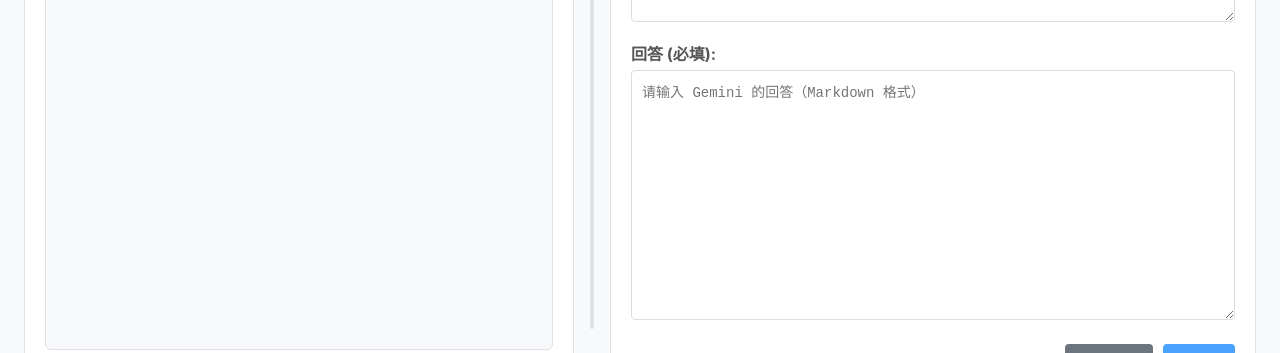
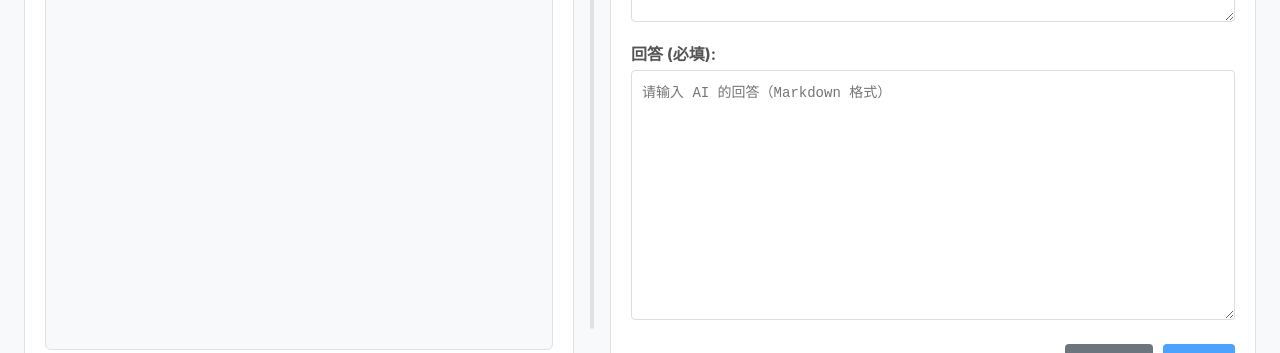
Before and after one commit to weaming/ai-chats-manager, a Vue app: page / in a window 1280 px wide. Shown: the part 447-800 px from the top of the page. Built offline with nearby package versions, Linux system fonts and the light colour scheme; the HTML template or start-up script is replaced by a standard one.

Commit message:
rename to ai

```diff
--- a/package.json
+++ b/package.json
@@ -1,5 +1,5 @@
 {
-  "name": "gemini-chats",
+  "name": "ai-chats",
   "version": "0.0.0",
   "private": true,
   "type": "module",
--- a/src/components/ConversationViewer.vue
+++ b/src/components/ConversationViewer.vue
@@ -246,7 +246,7 @@ const generateImage = async () => {
       // No explicit width/height here, let html-to-image calculate based on element's rendered size
     });
     const link = document.createElement('a');
-    link.download = `gemini-chat-${Date.now()}.png`;
+    link.download = `ai-chat-${Date.now()}.png`;
     link.href = dataUrl;
     link.click();
   } catch (error) {
--- a/src/components/NewConversation.vue
+++ b/src/components/NewConversation.vue
@@ -73,7 +73,7 @@ const completeConversation = async () => {
     </div>
     <div class="input-group">
       <label for="answer-input">回答 (必填):</label>
-      <textarea id="answer-input" v-model="currentAnswer" placeholder="请输入 Gemini 的回答（Markdown 格式）"></textarea>
+      <textarea id="answer-input" v-model="currentAnswer" placeholder="请输入 AI 的回答（Markdown 格式）"></textarea>
     </div>
 
     <!-- Action Buttons -->
--- a/src/utils/indexedDB.ts
+++ b/src/utils/indexedDB.ts
@@ -7,7 +7,7 @@ interface MyDB extends DBSchema {
   };
 }
 
-const dbPromise = openDB<MyDB>('gemini-screenshot-db', 1, {
+const dbPromise = openDB<MyDB>('ai-screenshot-db', 1, {
   upgrade(db) {
     db.createObjectStore('keyval');
   },
```
Also changed, not shown: 2 other files (tests, documents, lock files or other folders).
